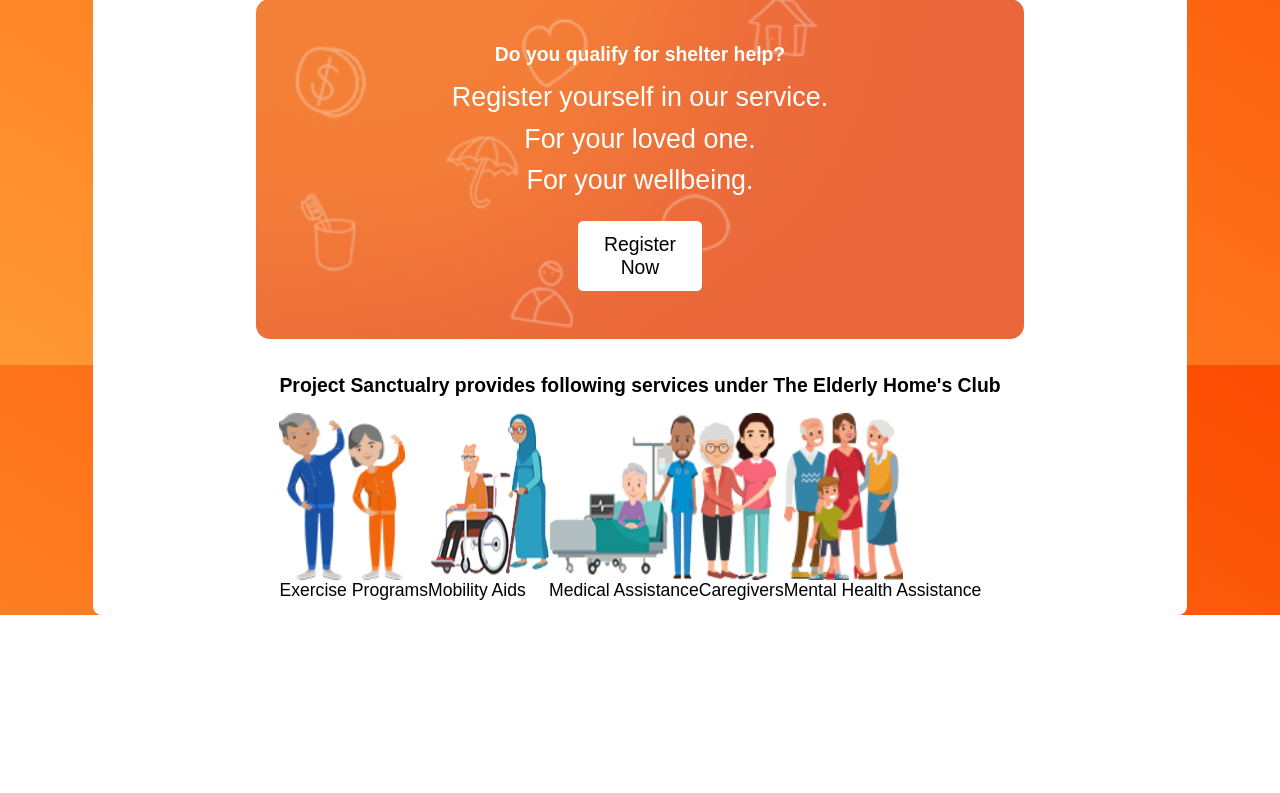
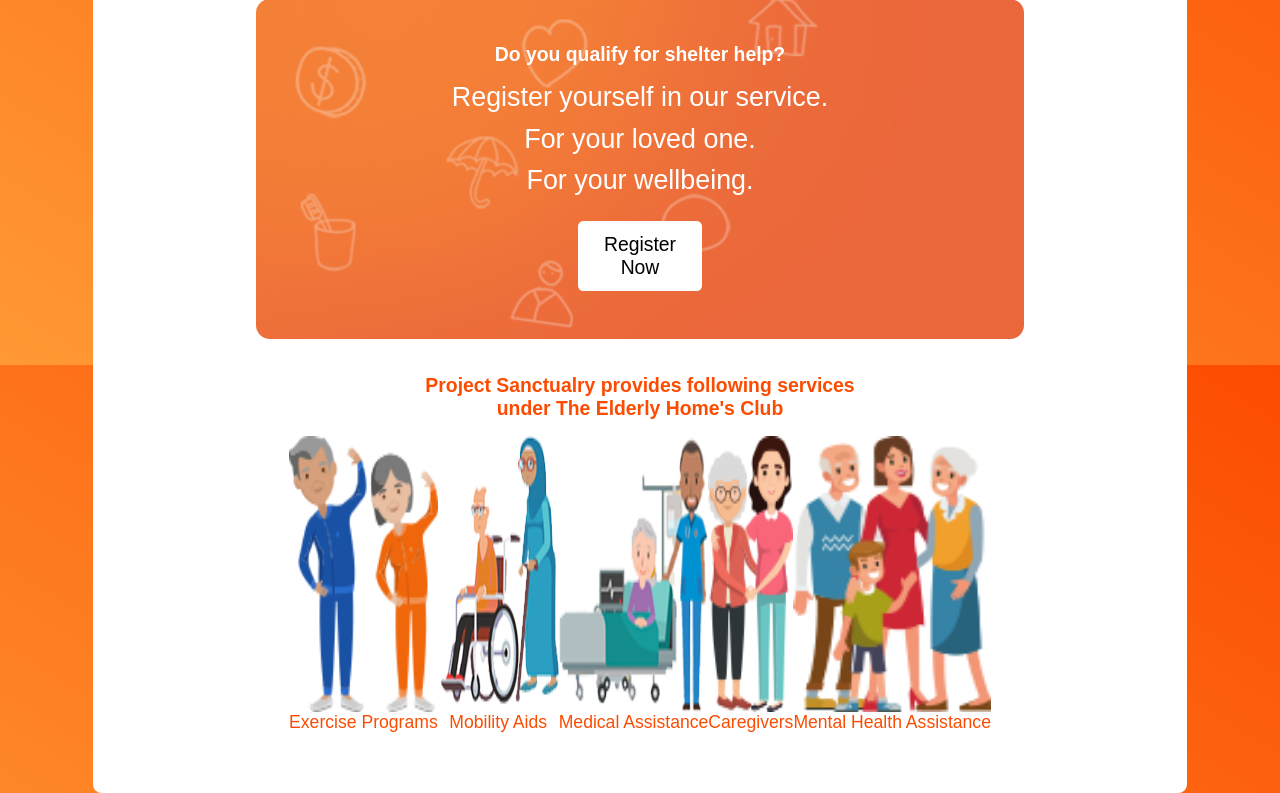
Before and after one commit to pjhoodsta/APU_Web_Project_Sanctuary, a PHP site: page / in a window 1280 px wide. Shown: the part 590-1383 px from the top of the page. Before the commit the page ends 1205 px from the top, so only its background shows below. Run offline with PHP 8.4, Linux system fonts and the light colour scheme.

Commit message:
better work on that background from that column in index page

```diff
--- a/index.html
+++ b/index.html
@@ -61,29 +61,31 @@
           </ul>
           <button class="register-now" type="">Register Now</button>
         </div>
-        <div class="card-item-container flex-box-column">
+        <div
+          class="card-item-container card-item-container-index-services flex-box-column text-align-center"
+        >
           <h2>
-            Project Sanctualry provides following services under The Elderly
-            Home's Club
+            Project Sanctualry provides following services <br />
+            under The Elderly Home's Club
           </h2>
-          <div class="card-item card-item-icon-list">
-            <div class="card-item-icon">
+          <div class="card-item card-item-icon-container">
+            <div class="card-item-icon flex-box-column">
               <img src="./images/icons/active-seniors-1.png" alt="" />
               <p>Exercise Programs</p>
             </div>
-            <div class="card-item-icon">
+            <div class="card-item-icon flex-box-column">
               <img src="./images/icons/mobility-aids.png" alt="" />
               <p>Mobility Aids</p>
             </div>
-            <div class="card-item-icon">
+            <div class="card-item-icon flex-box-column">
               <img src="./images/icons/bedbound-seniors.png" alt="" />
               <p>Medical Assistance</p>
             </div>
-            <div class="card-item-icon">
+            <div class="card-item-icon flex-box-column">
               <img src="./images/icons/caregivers-1.png" alt="" />
               <p>Caregivers</p>
             </div>
-            <div class="card-item-icon">
+            <div class="card-item-icon flex-box-column">
               <img src="./images/icons/mental-health-1.png" alt="" />
               <p>Mental Health Assistance</p>
             </div>
--- a/style.css
+++ b/style.css
@@ -240,6 +240,9 @@ section.registration {
   justify-content: space-around;
   align-items: center;
 }
+.card-item-container-index-services > * {
+  color: #fc4c02;
+}
 
 .card-item-container-registration {
   justify-content: space-between;
@@ -260,6 +263,15 @@ section.registration {
 .card-item {
   width: 100%;
   display: flex;
+}
+
+.card-item-icon-container {
+  justify-content: space-evenly;
+  height: 100%;
+}
+.card-item-icon {
+  display: flex;
+  margin-bottom: 0.5rem;
 }
 
 .card-item-slider {
@@ -374,6 +386,11 @@ ul.register-now > * {
     height: 12.5rem;
   }
 
+  .card-item-container-index-services > * {
+    font-size: 0.9rem;
+    color: #fc4c02;
+  }
+
   .card-item-latest-news {
     width: 35%;
     padding-inline: 0.5rem;
```
